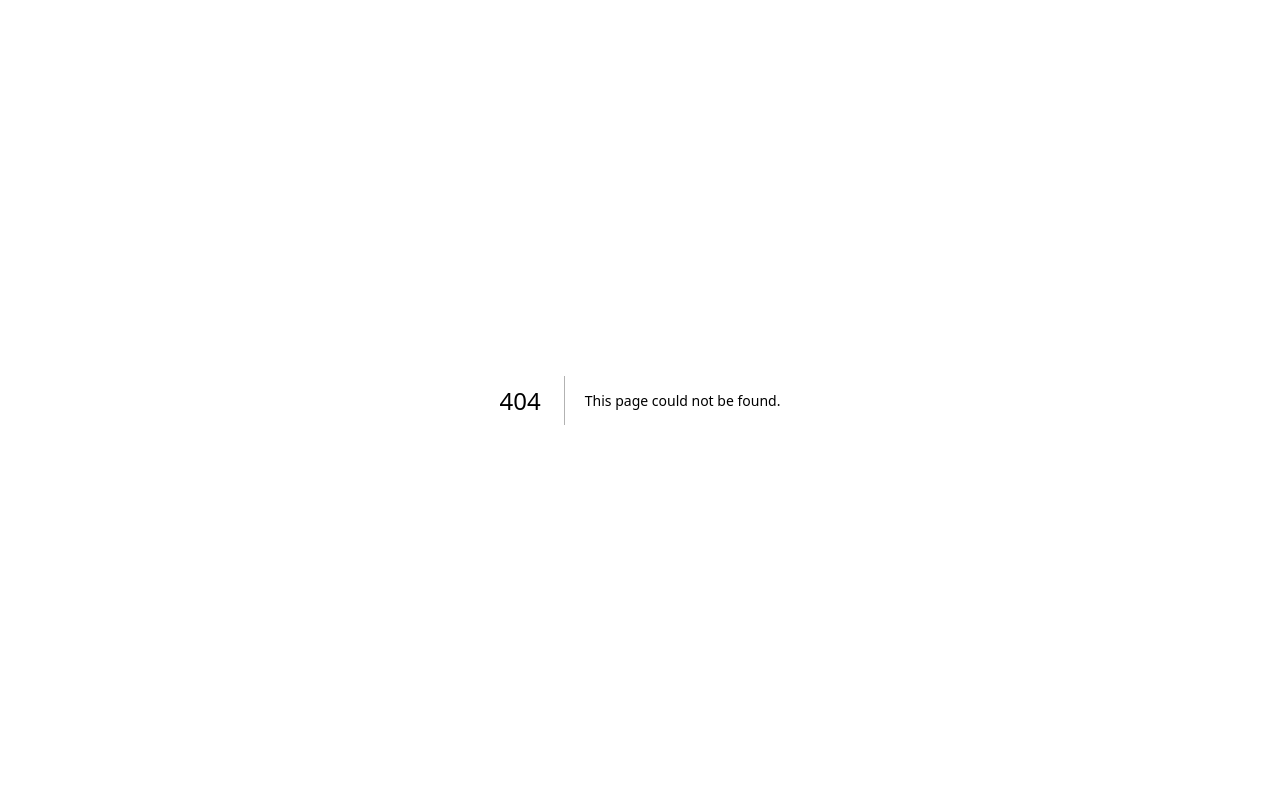
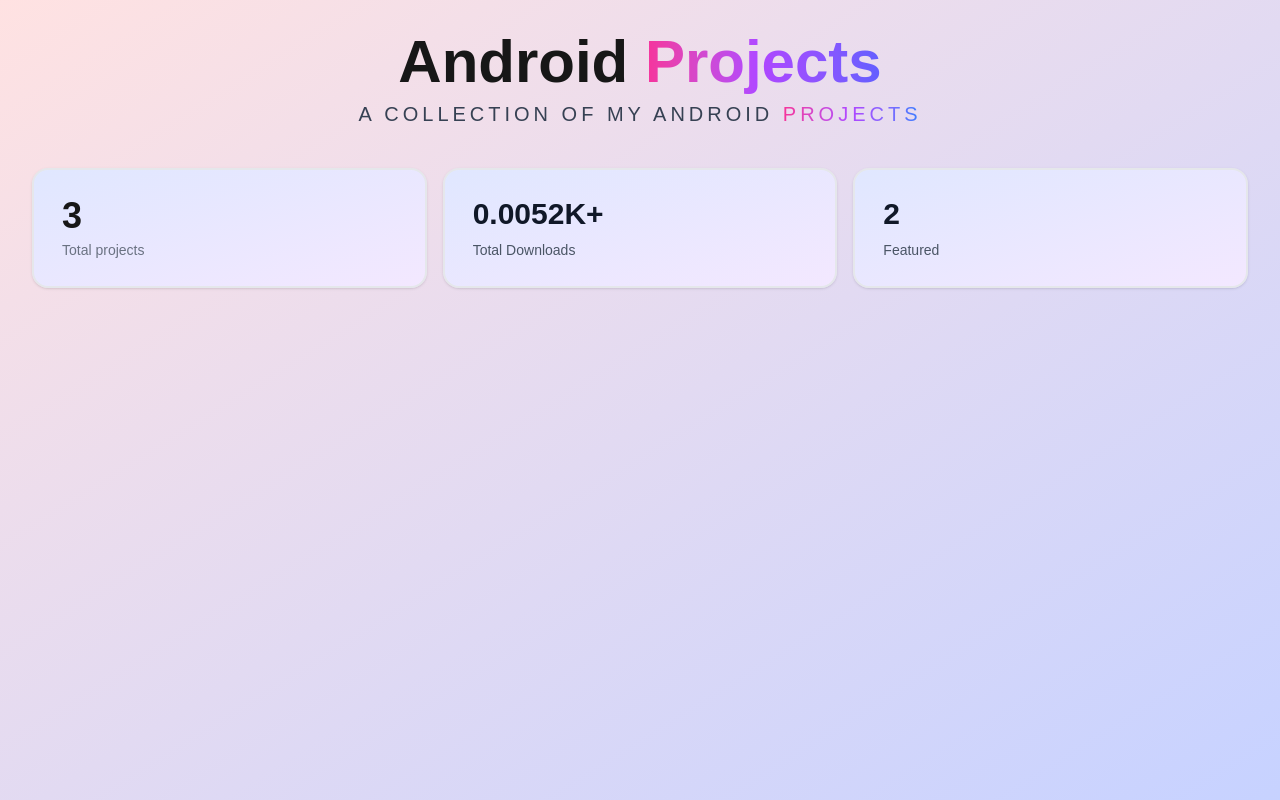
Before and after one commit to abbhi1a2n3u-tech/MyPortfolio, a Next.js app: page /android in a window 1280 px wide. Before the commit this address had no page. Built offline with nearby package versions, Linux system fonts and the light colour scheme.

Commit message:
your message

```diff
--- a/src/Data/projects.js
+++ b/src/Data/projects.js
@@ -1,4 +1,5 @@
 const projectsData = {
+
     android: {
         freefireModeMenu: {
             title: "Free Fire Mod Menu",
@@ -20,6 +21,7 @@ const projectsData = {
             status: "Active",
             releaseDate: "2024-01-15"
         },
+
         espHack: {
             title: "ESP Hack Pro",
             desc: "ESP based Android hack with radar system and wall penetration",
--- /dev/null
+++ b/src/app/android/page.jsx
@@ -0,0 +1,56 @@
+import projectdata from "../../Data/projects"
+
+
+export default function AndroidPage() {
+
+    const allProject = [];
+
+    // Flatten only Android projects
+    Object.keys(projectdata).forEach(category => {
+        if (category.toLowerCase() !== "android") return;
+
+        const categoryProjects = projectdata[category];
+        Object.keys(categoryProjects).forEach(projectId => {
+            allProject.push({
+                id: projectId,
+                category: category,
+                ...categoryProjects[projectId]
+            });
+        });
+    });
+
+
+    console.log(allProject);
+
+    return (
+        <div className=" min-w-full bg-gradient-to-br from-red-100 to-indigo-200 p-8 min-h-screen max-h-screen overflow-y-scroll overflow-hidden">
+            {/* heading */}
+            <h1 className="text-center sm:text-6xl font-bold">Android <span className="bg-gradient-to-r from-pink-500 via-purple-500 to-indigo-500
+           bg-clip-text text-transparent">Projects</span></h1>
+            <p className="text-center text-[0.4rem] sm:text-xl mt-2 tracking-[4px] uppercase text-gray-700">A collection of my Android <span className="bg-gradient-to-r from-pink-500 via-indigo-500 via-purple-500 to-blue-500 bg-clip-text text-transparent">Projects</span></p>
+
+
+
+            {/*  */}
+            <div className="mt-10 grid sm:grid-cols-3 grid-cols-2 gap-4">
+                <div className="border-2 border-gray-200 bg-gradient-to-br flex items-start justify-center flex-col from-indigo-100 to-purple-100 shadow-sm rounded-2xl h-30 p-4 pl-7">
+                    <h1 className="sm:text-4xl text-[1.2rem] font-bold">{allProject.length}</h1>
+                    <p className="sm:text-sm text-[0.8rem] text-gray-500 mt-1">Total projects</p>
+                </div>
+                <div className="border-2 border-gray-200 bg-gradient-to-br flex items-start justify-center flex-col from-indigo-100 to-purple-100 shadow-sm rounded-2xl h-30 p-4 pl-7">
+                    <div className="sm:text-3xl text-[1.2rem] font-bold text-gray-900">
+                        {Math.max(...allProject.map(p => p.downloads ? parseFloat(p.downloads) : 0)) / 1000}K+
+                    </div>
+                    <div className="text-gray-600 sm:text-sm mt-2 text-[0.8rem]">Total Downloads</div>
+                </div>
+                <div className="border-2 border-gray-200 bg-gradient-to-br flex items-start justify-center flex-col from-indigo-100 to-purple-100 shadow-sm rounded-2xl h-30 p-4 pl-7">
+                    <div className="sm:text-3xl text-[1.2rem] font-bold text-gray-900">
+                        {allProject.filter(p => p.featured).length}
+                    </div>
+                    <div className="text-gray-600 sm:text-sm mt-2 text-[0.8rem]">Featured</div>
+                </div>
+
+            </div>
+        </div>
+    );
+}
```
